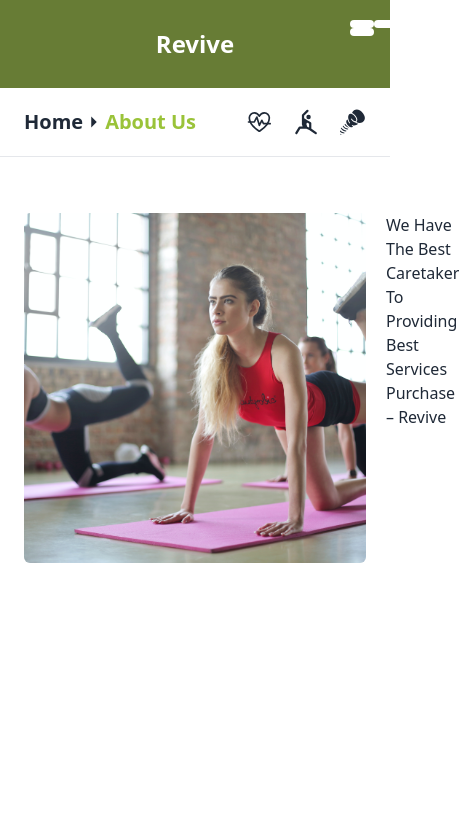
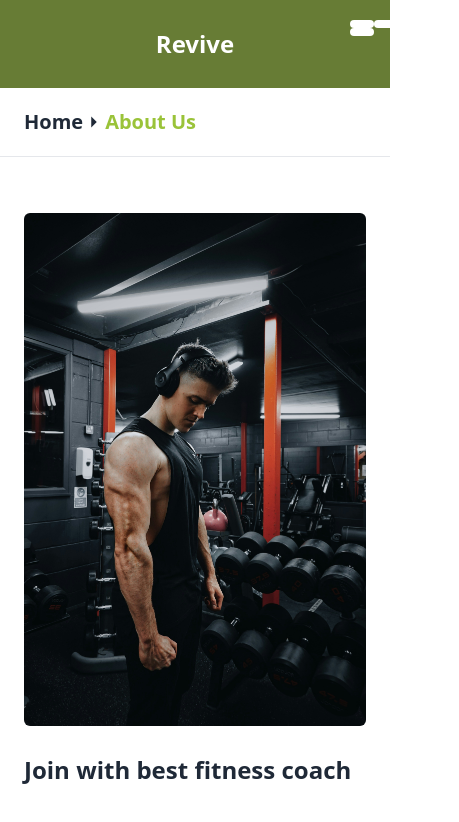
Before and after one commit to DevelopersZone06/revive-client, a React (Vite) app: page /about in a window 390 px wide. Shown: the top 822 px of the page, 459 px wide, since content can reach past the window. Built offline with nearby package versions, Linux system fonts and the light colour scheme.

Commit message:
image and title responsive

```diff
--- a/src/Pages/About/About.jsx
+++ b/src/Pages/About/About.jsx
@@ -1,15 +1,15 @@
 import AboutTitle from "./AboutTitle";
-import image1 from '../../assets/about/about_1.jpg'
+import image2 from '../../assets/about/about_2.jpg'
 
 const About = () => {
     return (
        <div>
         <AboutTitle/>
 
-        <div className="flex mx-6 mt-14 gap-5">
-            <img src={image1} alt="" className="w-[500px] h-[350px] rounded-md object-cover transition delay-150 duration-300 ease-in-out hover:scale-90"/>
+        <div className="flex flex-col sm:flex-row md:flex-row mx-6 mt-14 gap-7">
+            <img src={image2} alt="" className="w-[410px] md:w-[350px] rounded-md object-cover transition delay-150 duration-300 ease-in-out hover:scale-90"/>
             <div>
-                <h2>We Have The Best Caretaker To Providing Best Services Purchase – Revive</h2>
+                <h2 className="text-2xl md:text-4xl lg:text-6xl font-bold">Join with best fitness coach</h2>
             </div>
         </div>
        </div>
--- a/src/Pages/About/AboutTitle.jsx
+++ b/src/Pages/About/AboutTitle.jsx
@@ -12,7 +12,7 @@ const AboutTitle = () => {
          <IoMdArrowDropright className="w-[22px]"/>
          <h1 className="text-xl font-semibold text-[#9ac339]">About Us</h1>
         </div>
-        <div className="flex gap-5 items-center cursor-pointer">
+        <div className="md:flex gap-5 items-center cursor-pointer hidden ">
         <IoFitnessOutline className="text-5xl"/>
         <GrYoga/>
  <GiBoxingGloveSurprise/>
```
Also changed, not shown: src/assets/about/about_2.jpg (added).
